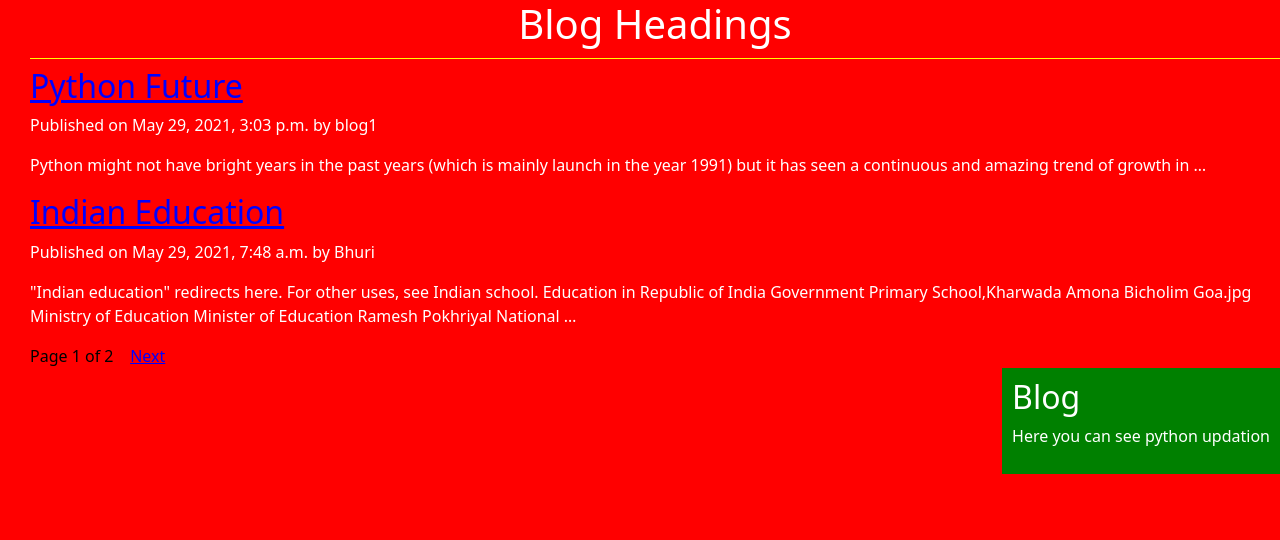
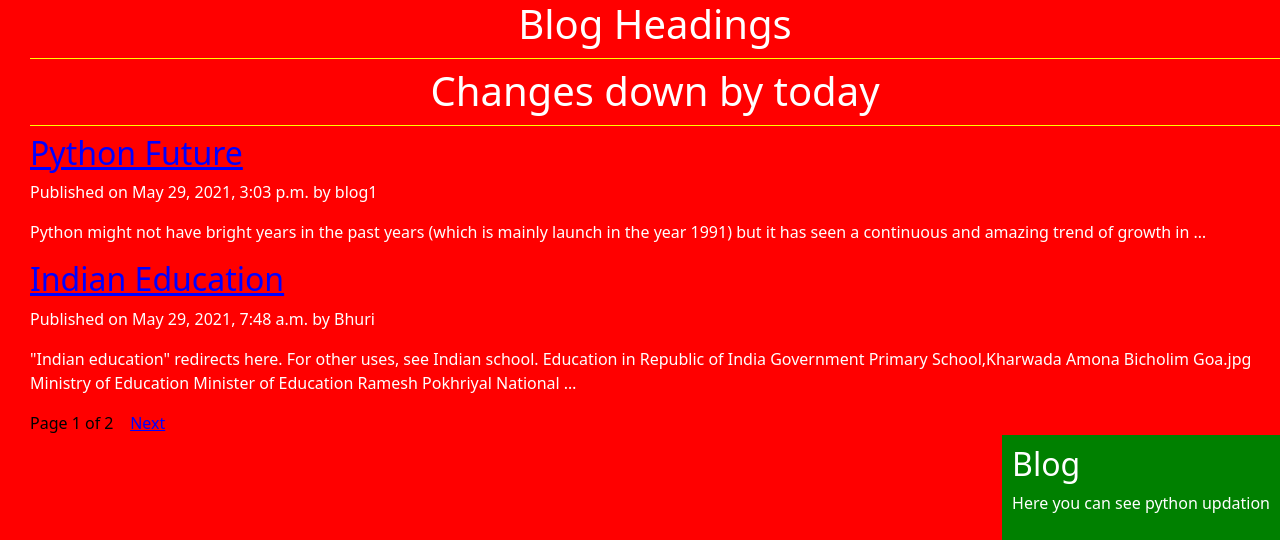
Before and after one commit to pragati79877/secondrepository, a Django app: page / in a window 1280 px wide. Shown: the top 540 px of the page. Run offline with Django 3.2, Linux system fonts and the light colour scheme; data comes from the database, SQL or seed files in the repository.

Commit message:
Update post_list.html

```diff
--- a/blogproject1/templates/blog/post_list.html
+++ b/blogproject1/templates/blog/post_list.html
@@ -2,6 +2,7 @@
 {% block title_block %}Home Page{% endblock %}
 {% block content_block %}
 <h1>Blog Headings</h1>
+<h1>Changes down by today</h1>
 {% for post in post_list %}
 <a href="{{post.get_absolute_url}}"><h2>{{post.title}}</h2></a>
 <p id="date">Published on {{post.publish}} by {{post.author}}</p>
```
